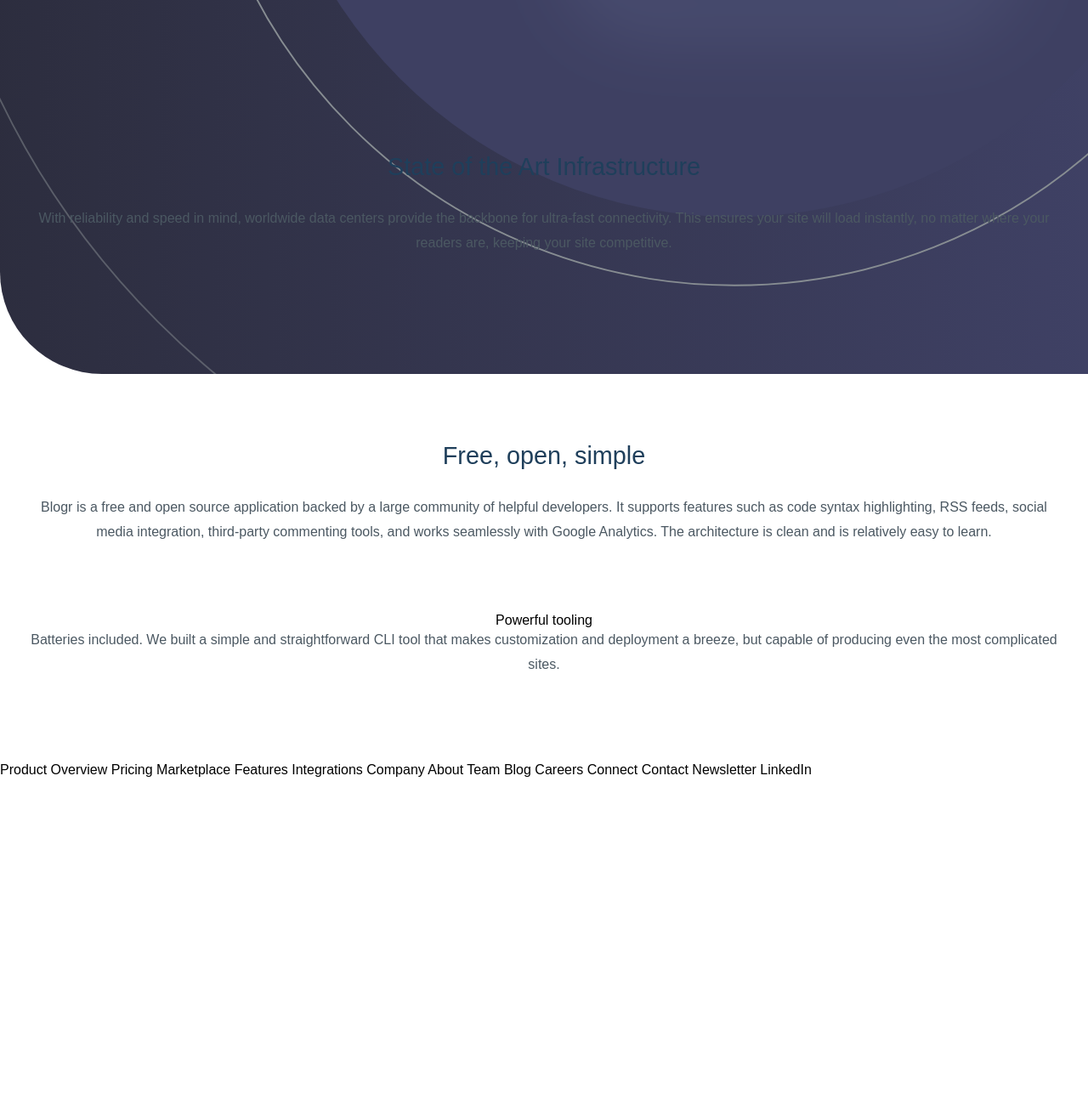
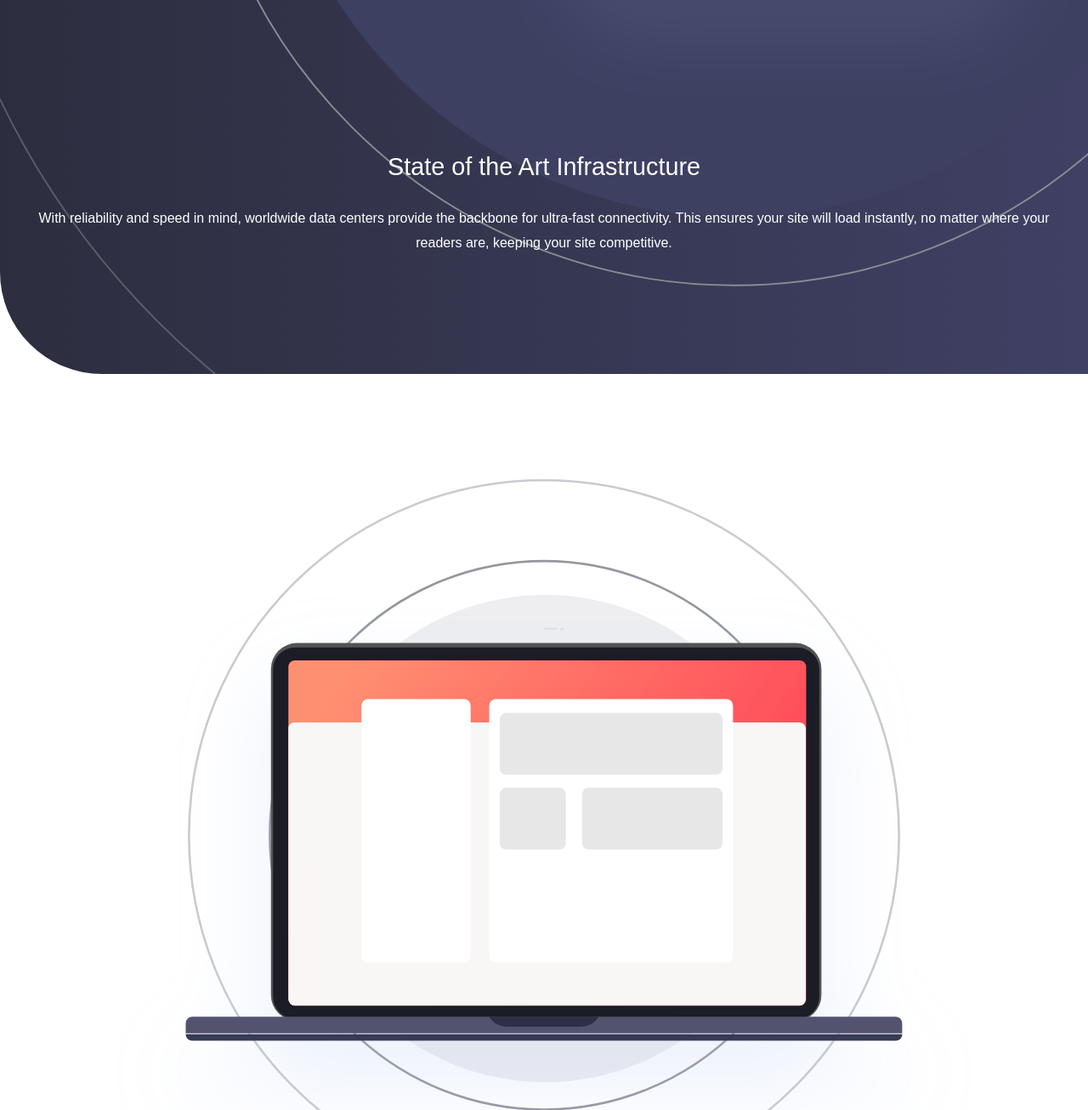
Before and after one commit to codeNitesh/waratel, a plain HTML site: page index.html in a window 1280 px wide. Shown: the part 3383-4689 px from the top of the page at 85% size. Before the commit the page ends 4298 px from the top, so only its background shows below. Drawn offline with Linux system fonts and the light colour scheme; a web font is replaced by a local one.

Commit message:
all comp done

```diff
--- a/index.html
+++ b/index.html
@@ -84,6 +84,7 @@
     </div>
 
     <div class="component">
+      <img class="basic-img" src="./images/illustration-laptop-mobile.svg" alt="">
       <h2 class="title">
         Free, open, simple
       </h2>
@@ -95,11 +96,9 @@
       </p>
     </div>
     <div class="component">
-      <h2 class="content">
-
+      <h2 class="title">
+        Powerful tooling
       </h2>
-      Powerful tooling
-
       <p class="component-content">
         Batteries included. We built a simple and straightforward CLI tool that makes customization and deployment a breeze, but
     capable of producing even the most complicated sites.
--- a/styles.css
+++ b/styles.css
@@ -128,3 +128,8 @@ body{
     position: relative;
     top: -140px;
 }
+
+.main-component .component.special-component .title,
+.main-component .component.special-component .component-content{
+    color: hsl(0, 0%, 100%);
+}
```
